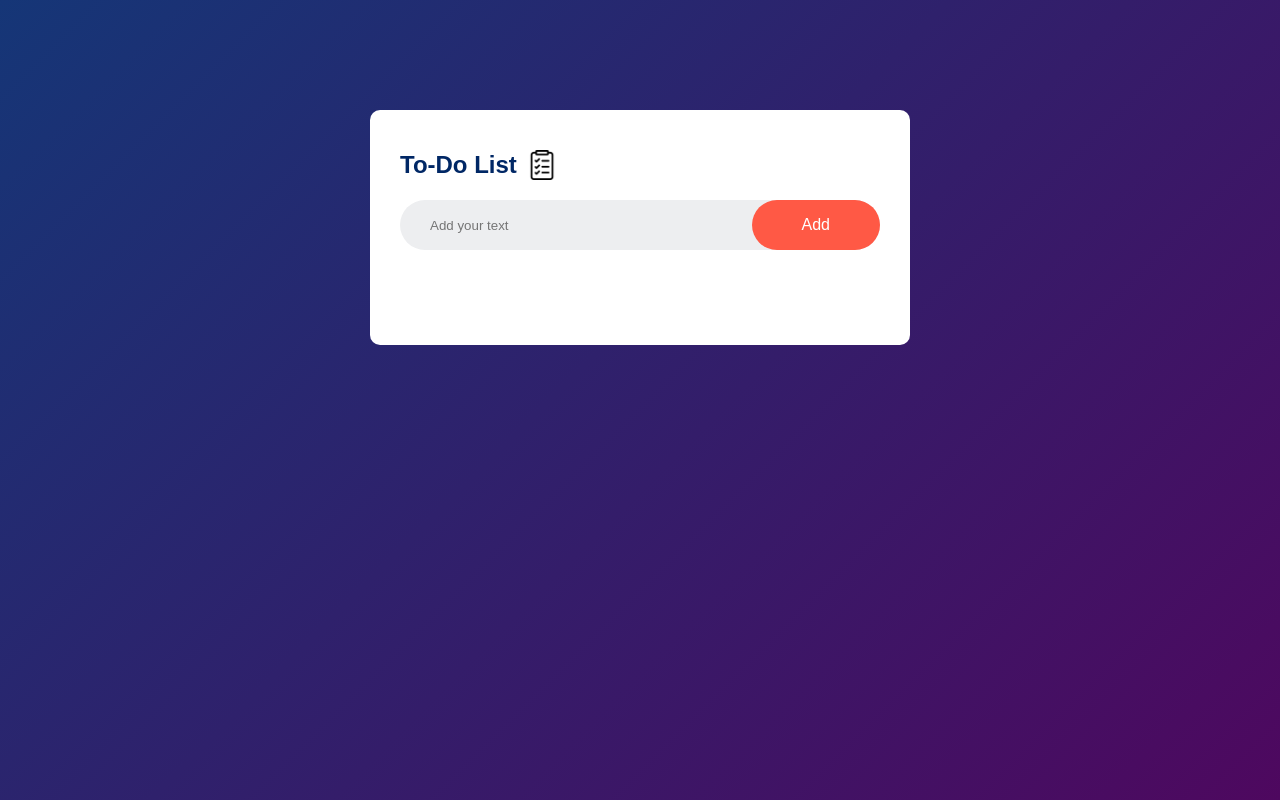
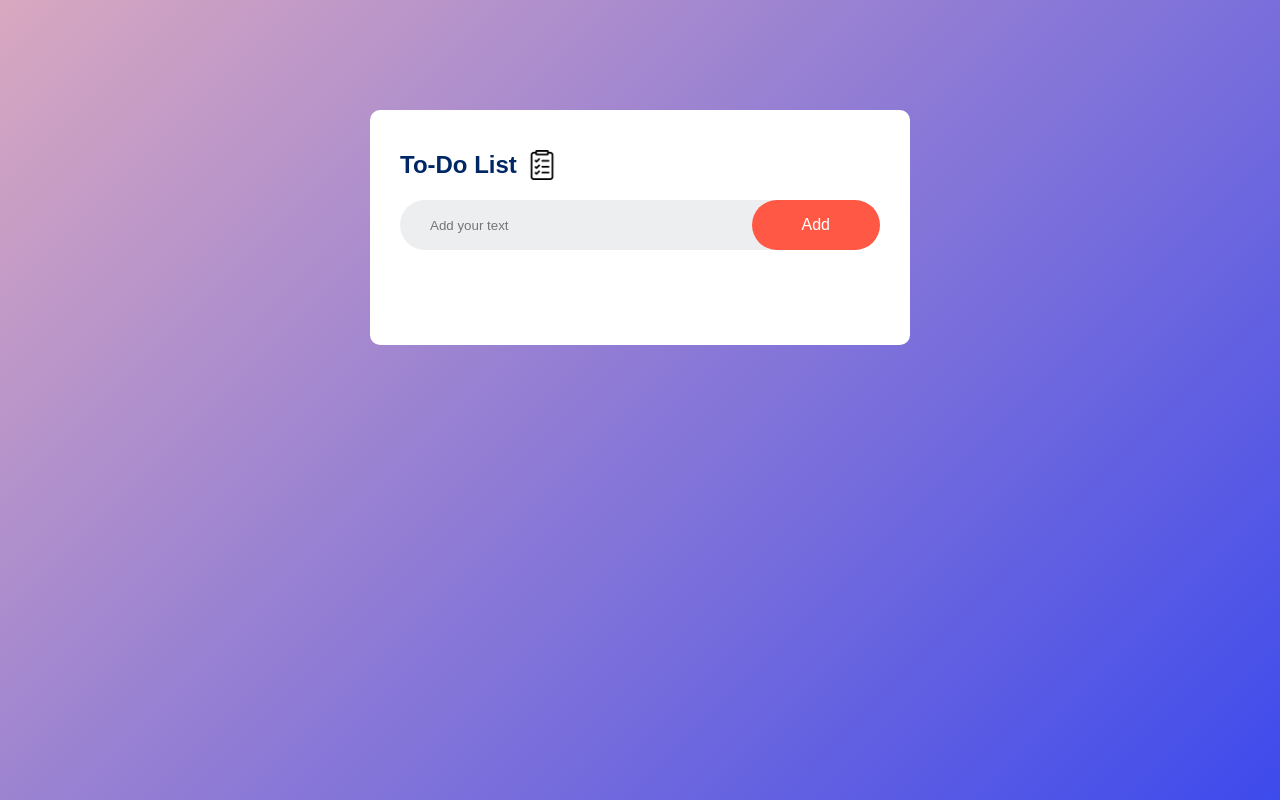
Before and after one commit to MiguelDeLaMora/ToDoList-App, a plain HTML site: page index.html in a window 1280 px wide. Drawn offline with Linux system fonts and the light colour scheme.

Commit message:
changing background color

```diff
--- a/style.css
+++ b/style.css
@@ -8,7 +8,7 @@
 .container{
     width: 100%;
     min-height: 100vh;
-    background: linear-gradient(135deg, #153677, #4e085f);
+    background: linear-gradient(135deg, #d9a8c0, #3d4aec);
     padding: 10px;
 }
 
```
